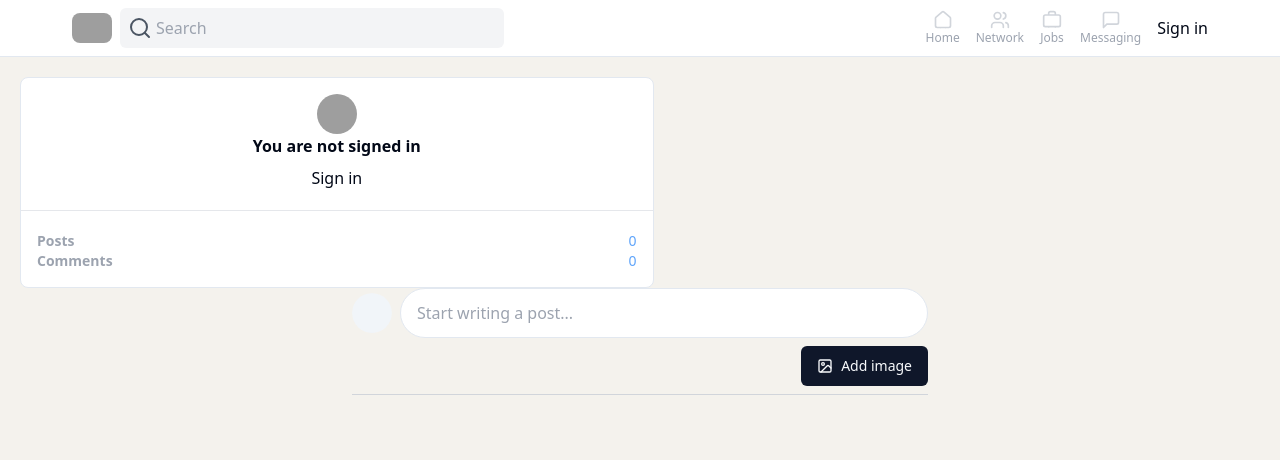
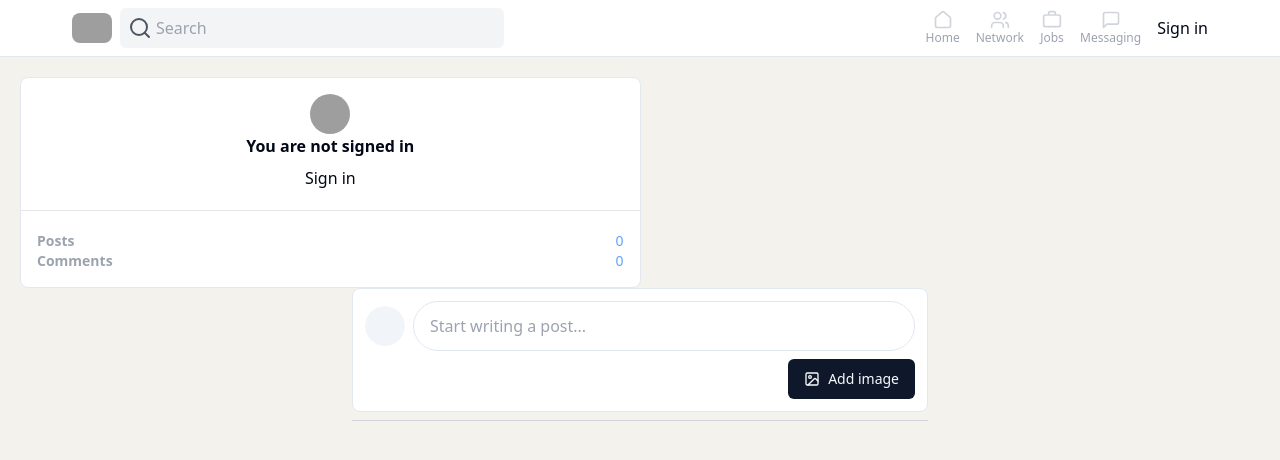
Before and after one commit to michaelwijanto/linkedin-clone, a Next.js app: page / in a window 1280 px wide. Shown: the top 460 px of the page. Built offline with nearby package versions, Linux system fonts and the light colour scheme; no server answers; grey boxes are pictures that could not be loaded.

Commit message:
initialize create-post-action

```diff
--- /dev/null
+++ b/actions/createPostAction.ts
@@ -0,0 +1,27 @@
+"use server";
+
+import { auth, currentUser } from "@clerk/nextjs/server";
+
+export default async function createPostAction(formData: FormData) {
+  // const user = await currentUser()
+  // if(!user) {
+  //     throw new Error ("User not authenticated")
+  // }
+  auth().protect();
+
+  const postInput = formData.get("postInput") as string;
+  const image = formData.get("image") as File;
+  let imageUrl: string | undefined;
+
+  if (!postInput) {
+    throw new Error("post input is required");
+  }
+
+  //define user
+
+  //upload image if there is one
+
+  //create post in database
+
+  //revalidatePath '/' - home page
+}
--- a/components/PostForm.tsx
+++ b/components/PostForm.tsx
@@ -5,12 +5,32 @@ import { Avatar, AvatarFallback, AvatarImage } from "./ui/avatar";
 import { Button } from "./ui/button";
 import { ImageIcon, XIcon } from "lucide-react";
 import { useRef, useState } from "react";
+import createPostAction from "@/actions/createPostAction";
 
 function PostForm() {
   const { user } = useUser();
   const ref = useRef<HTMLFormElement>(null);
   const fileInputRef = useRef<HTMLInputElement>(null);
   const [preview, setPreview] = useState<string | null>(null);
+
+  const handlePostAction = async (formData: FormData) => {
+    const formDataCopy = formData;
+    ref.current?.reset();
+
+    const text = formDataCopy.get("postInput") as string;
+
+    if (!text.trim()) {
+      throw new Error("You must provide a post input");
+    }
+
+    setPreview(null);
+
+    try {
+      await createPostAction(formDataCopy);
+    } catch (error) {
+      console.log("Error creating post: ", error);
+    }
+  };
 
   const handleImageChange = (event: React.ChangeEvent<HTMLInputElement>) => {
     const file = event.target.files?.[0];
@@ -20,8 +40,16 @@ function PostForm() {
   };
 
   return (
-    <div>
-      <form ref={ref} action="">
+    <div className="mb-2">
+      <form
+        ref={ref}
+        action={(formData) => {
+          // Handle form submission with server action
+          // Toast notification based on the promise
+          handlePostAction(formData);
+        }}
+        className="p-3 bg-white rounded-lg border"
+      >
         <div className="flex items-center space-x-2">
           <Avatar>
             <AvatarImage src={user?.imageUrl} />
```
